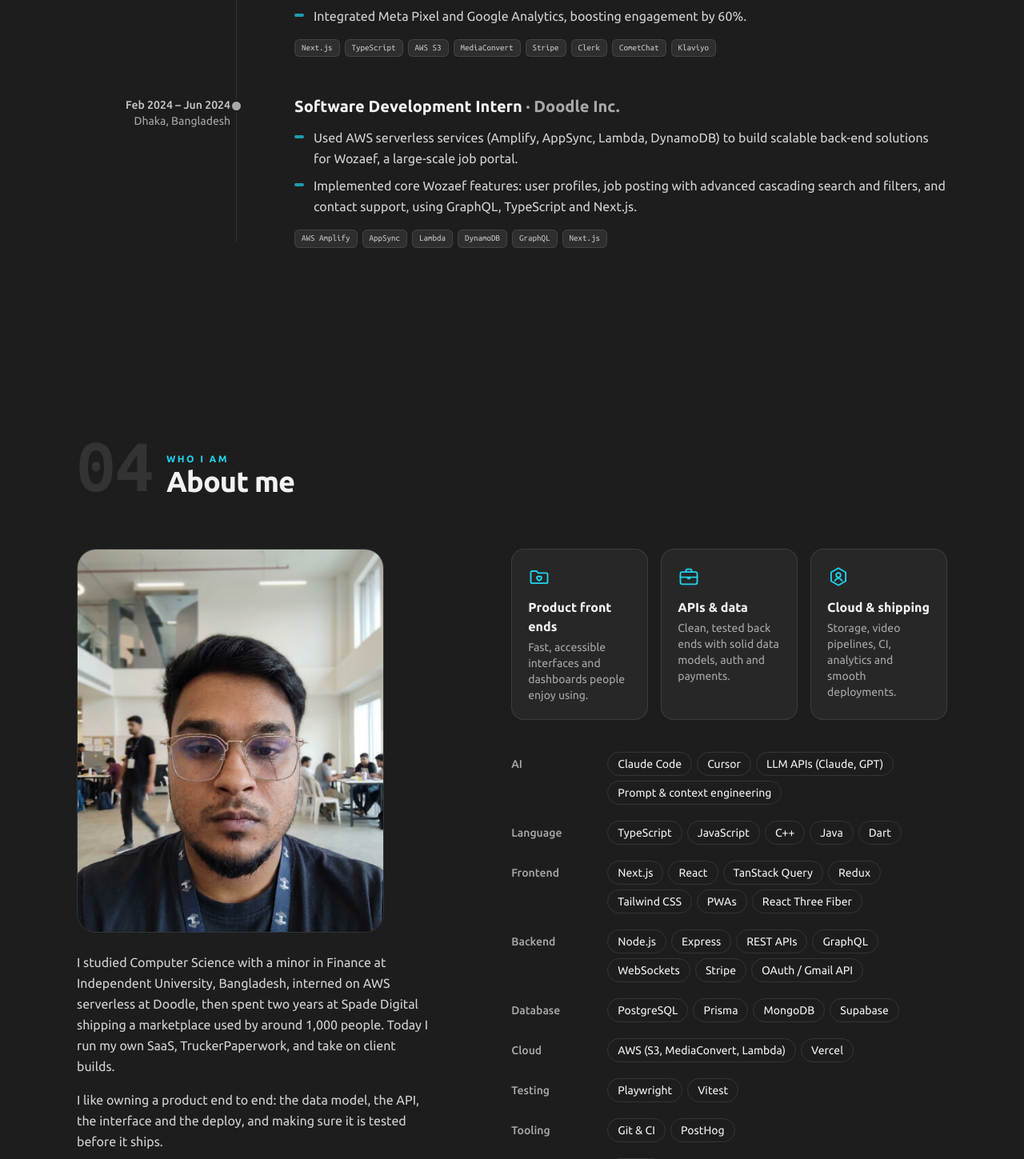
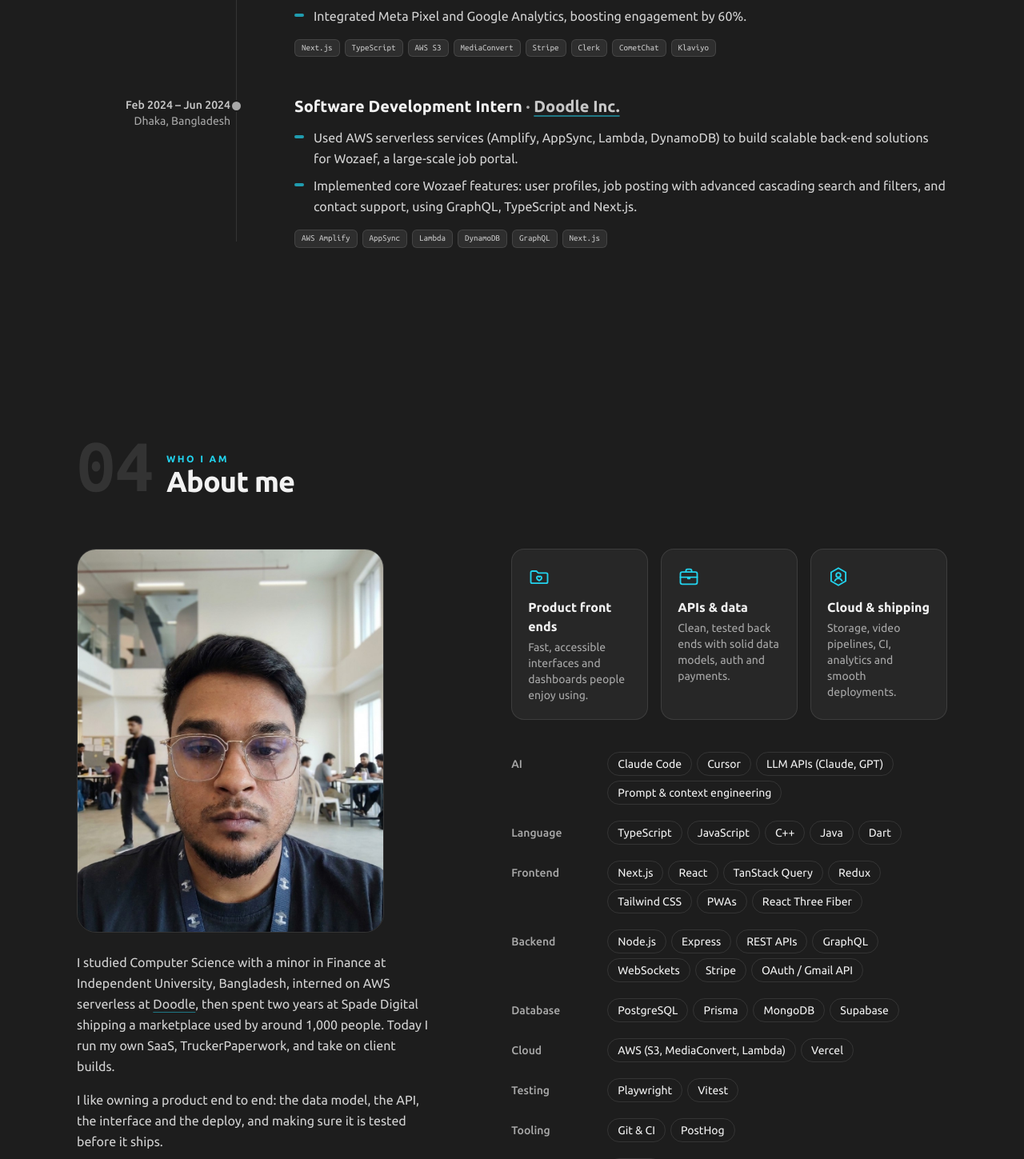
Before and after one commit to SadeeMsr/portfolio, a Next.js app: page /pro in a window 1280 px wide. Shown: the part 7120-8569 px from the top of the page at 80% size. Built offline with nearby package versions, Linux system fonts and the light colour scheme.

Commit message:
feat: link Doodle Inc. website wherever the internship appears

```diff
--- a/src/components/ProjectStory.tsx
+++ b/src/components/ProjectStory.tsx
@@ -95,6 +95,14 @@ export function ProjectStory({ p, showLinks = true }: { p: Project; showLinks?:
               ) : (
                 "Own product"
               ))}
+            {p.client && p.org && (
+              <span className="block text-xs font-normal text-muted">
+                built at{" "}
+                <a href={p.org.url} {...ext} className="text-accent hover:underline">
+                  {p.org.name} ↗
+                </a>
+              </span>
+            )}
           </dd>
         </div>
       </dl>
--- a/src/data/resume.ts
+++ b/src/data/resume.ts
@@ -94,6 +94,7 @@ export const experience: Job[] = [
   },
   {
     company: "Doodle Inc.",
+    url: "https://www.thedoodleinc.com/",
     role: "Software Development Intern",
     period: "Feb 2024 – Jun 2024",
     location: "Dhaka, Bangladesh",
@@ -318,6 +319,7 @@ export const projects: Project[] = [
     role: "Software Development Intern at Doodle Inc.: core features and serverless back end",
     timeline: "Feb – Jun 2024",
     client: "Wozaif (UAE)",
+    org: { name: "Doodle Inc.", url: "https://www.thedoodleinc.com/" },
     problem:
       "Hiring skilled migrant workers involves candidates, employers and agencies who usually talk through middlemen and paperwork, with little transparency for workers.",
     features: [
--- a/src/pro/ProPage.tsx
+++ b/src/pro/ProPage.tsx
@@ -795,7 +795,11 @@ function About() {
             <Image src={profile.photo} alt={profile.name} fill sizes="(max-width: 1024px) 80vw, 384px" className="object-cover object-[50%_35%]" />
           </motion.div>
           <motion.p variants={rise} className="mt-6 max-w-md leading-relaxed text-fg/85">
-            I studied Computer Science with a minor in Finance at {education.school}, interned on AWS serverless at Doodle,
+            I studied Computer Science with a minor in Finance at {education.school}, interned on AWS serverless at{" "}
+            <a href={experience.find((j) => j.company.startsWith("Doodle"))?.url} target="_blank" rel="noopener noreferrer" className="underline decoration-accent/50 underline-offset-4 hover:text-accent">
+              Doodle
+            </a>
+            ,
             then spent two years at Spade Digital shipping a marketplace used by around 1,000 people. Today I run my own SaaS,
             TruckerPaperwork, and take on client builds.
           </motion.p>
```
